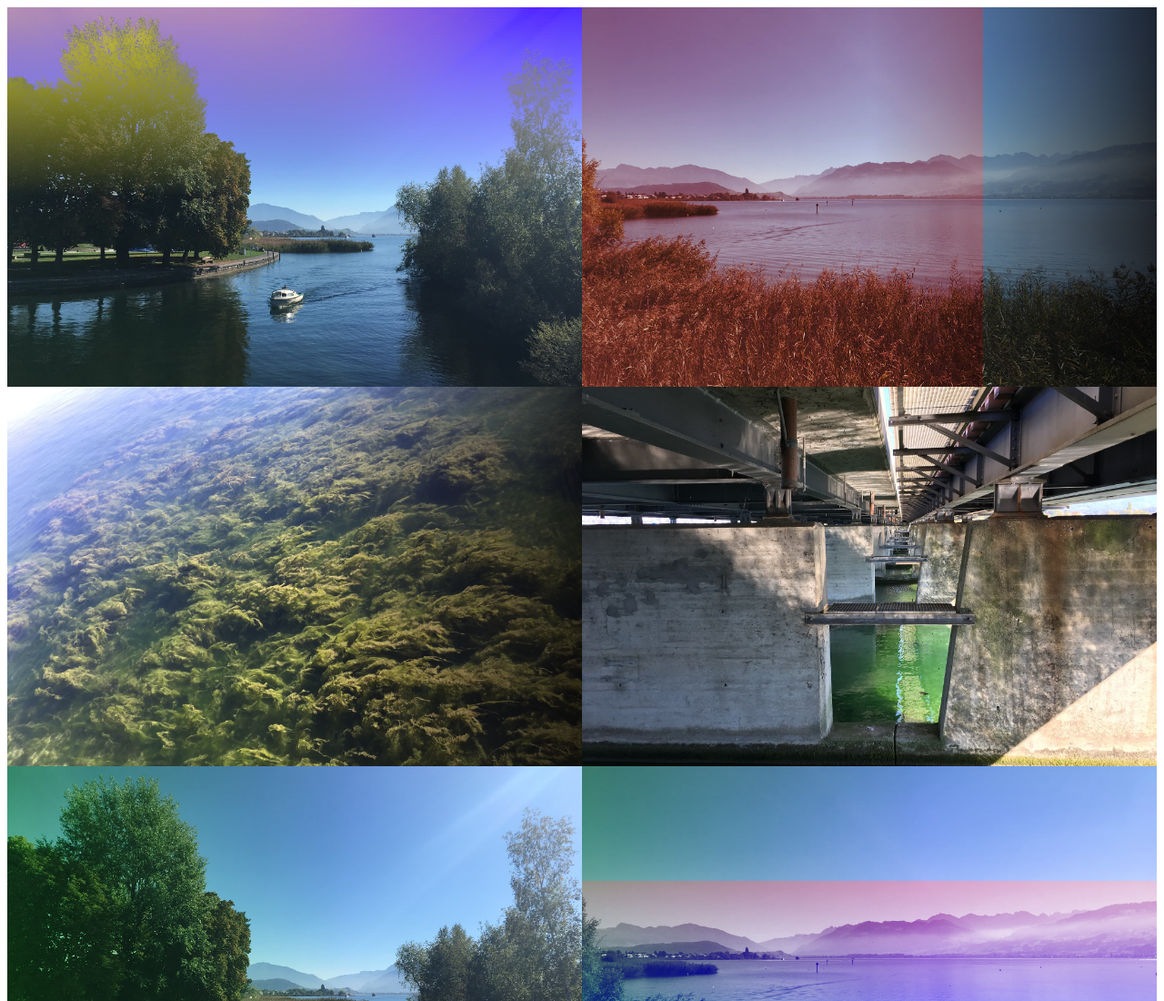
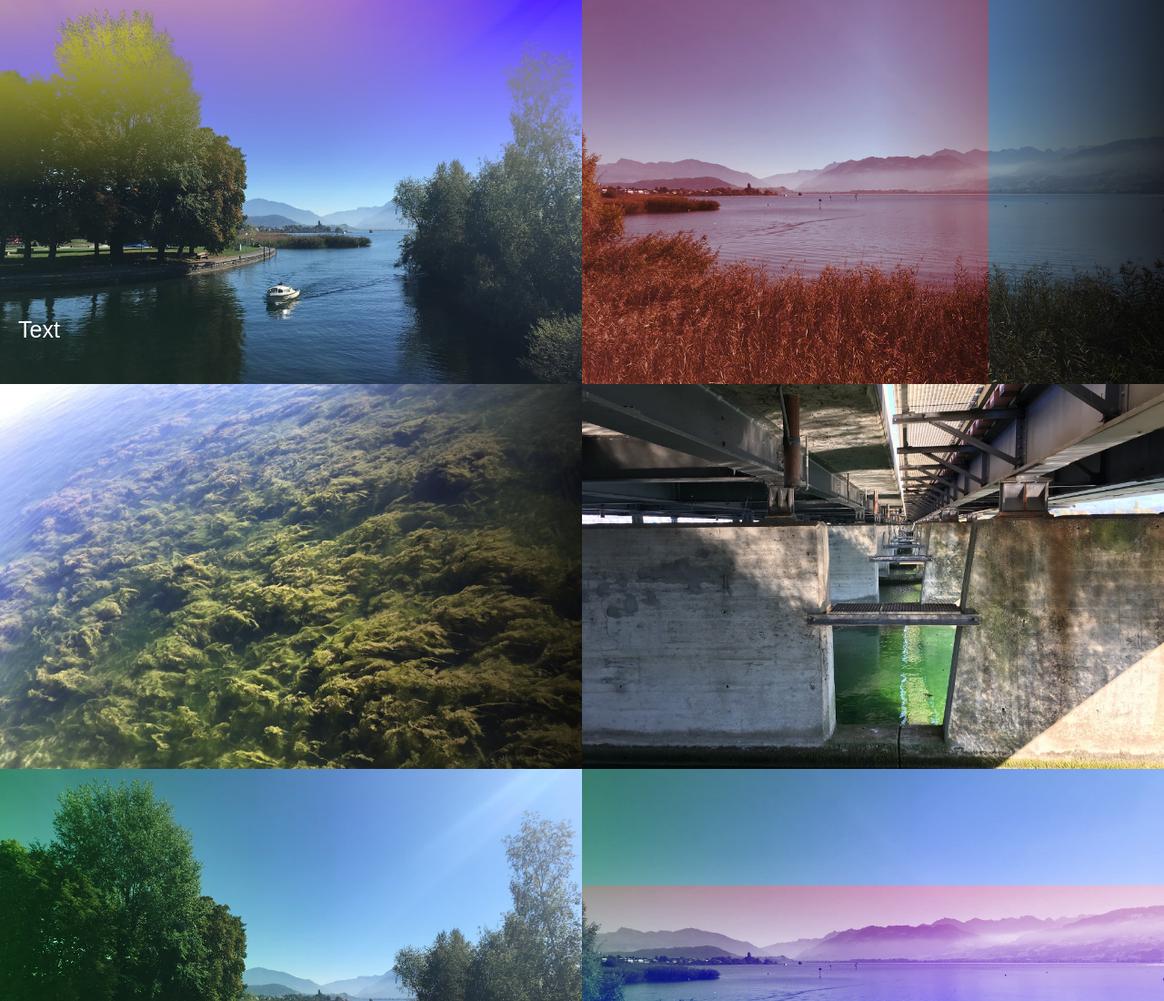
Before and after one commit to cyberfly999/jquery.darkener, a website: page demo/index.html in a window 1280 px wide. Shown: the top 1100 px of the page at 91% size. Drawn offline with nearby package versions, Linux system fonts and the light colour scheme; files that its build step writes are made by us from their sources.

Commit message:
move css-formatting on elem to the bottom

```diff
--- a/demo/index.html
+++ b/demo/index.html
@@ -6,6 +6,11 @@
 	<script src="https://code.jquery.com/jquery-3.3.1.min.js" integrity="sha256-FgpCb/KJQlLNfOu91ta32o/NMZxltwRo8QtmkMRdAu8=" crossorigin="anonymous"></script>
 	<script src="js/jquery.darkener.min.js"></script>
 	<style>
+		body {
+			background-color: black;
+			margin: 0;
+			padding: 0;
+		}
 		.image {
 			position: relative;
 			height: 0;
@@ -15,6 +20,14 @@
 			background-size: cover;
 			background-position: center center;
 			background-repeat: no-repeat;
+		}
+		p {
+			position: absolute;
+			left: 20px;
+			bottom: 20px;
+			color: white;
+			font-family: sans-serif;
+			font-size: 25px;
 		}
 	</style>
 	<script>
@@ -74,7 +87,9 @@
 	</script>
 </head>
 <body>
-<div class="image" style="background-image: url(img/img1.jpg)"></div>
+<div class="image" style="background-image: url(img/img1.jpg)">
+	<p>Text</p>
+</div>
 <div class="image" style="background-image: url(img/img2.jpg)"></div>
 <div class="image" style="background-image: url(img/img3.jpg)"></div>
 <div class="image" style="background-image: url(img/img4.jpg)"></div>
--- a/demo/js/jquery.darkener.js
+++ b/demo/js/jquery.darkener.js
@@ -1,6 +1,6 @@
 /*!
  * jQuery Darkener Plugin v0.9.0
- * [github repo url] @TODO notforget
+ * https://github.com/cyberfly999/jquery.darkener
  *
  * Copyright 2018 by Vince Hehlen
  * Released under the MIT license
@@ -28,8 +28,6 @@
 
 			var elem = $(this);
 			var css = {};
-
-			elem.css('overflow','hidden');
 
 			switch (settings.align) {
 				case 'top':
@@ -75,6 +73,7 @@
 			css.mixBlendMode = settings.mixBlendMode;
 			css.opacity = settings.opacity;
 
+			elem.css('overflow','hidden');
 			elem.prepend($(template).css(css));
 
 		});
--- a/src/jquery.darkener.js
+++ b/src/jquery.darkener.js
@@ -28,8 +28,6 @@
 
 			var elem = $(this);
 			var css = {};
-
-			elem.css('overflow','hidden');
 
 			switch (settings.align) {
 				case 'top':
@@ -75,6 +73,7 @@
 			css.mixBlendMode = settings.mixBlendMode;
 			css.opacity = settings.opacity;
 
+			elem.css('overflow','hidden');
 			elem.prepend($(template).css(css));
 
 		});
```
Also changed, not shown: demo/js/jquery.darkener.min.js, dist/jquery.darkener.js, dist/jquery.darkener.min.js.
